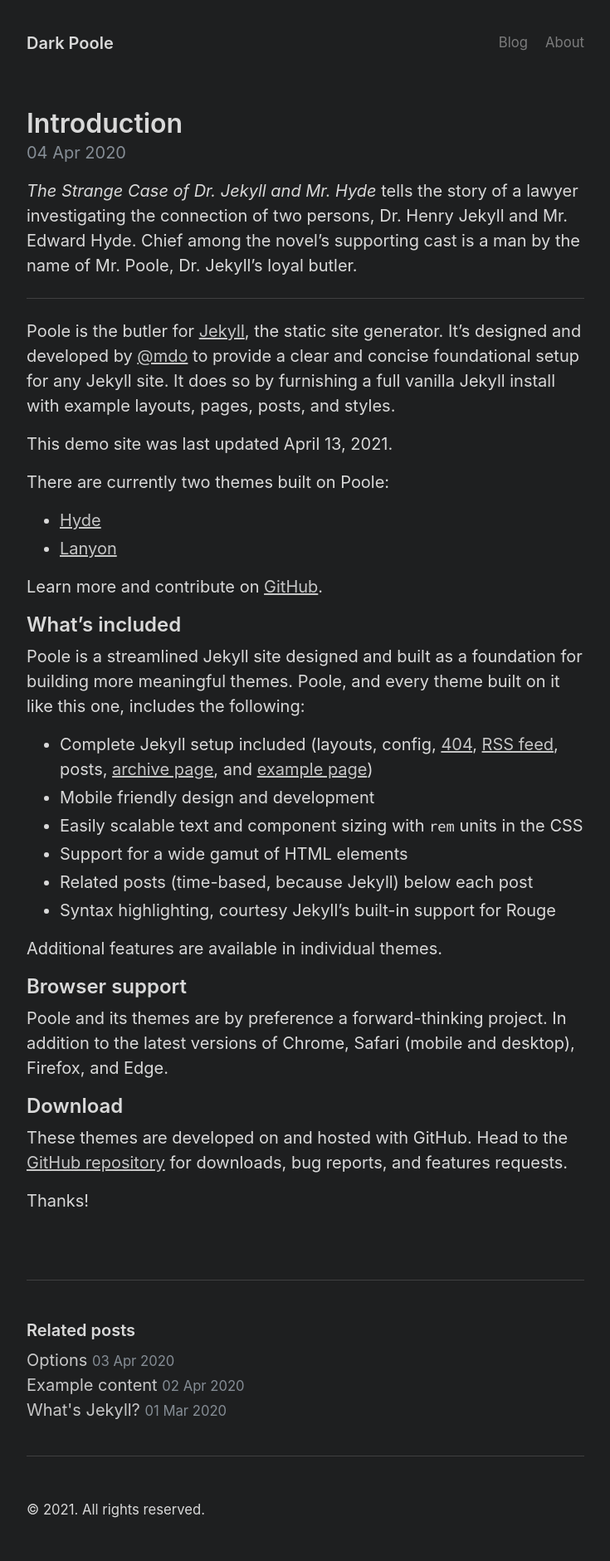
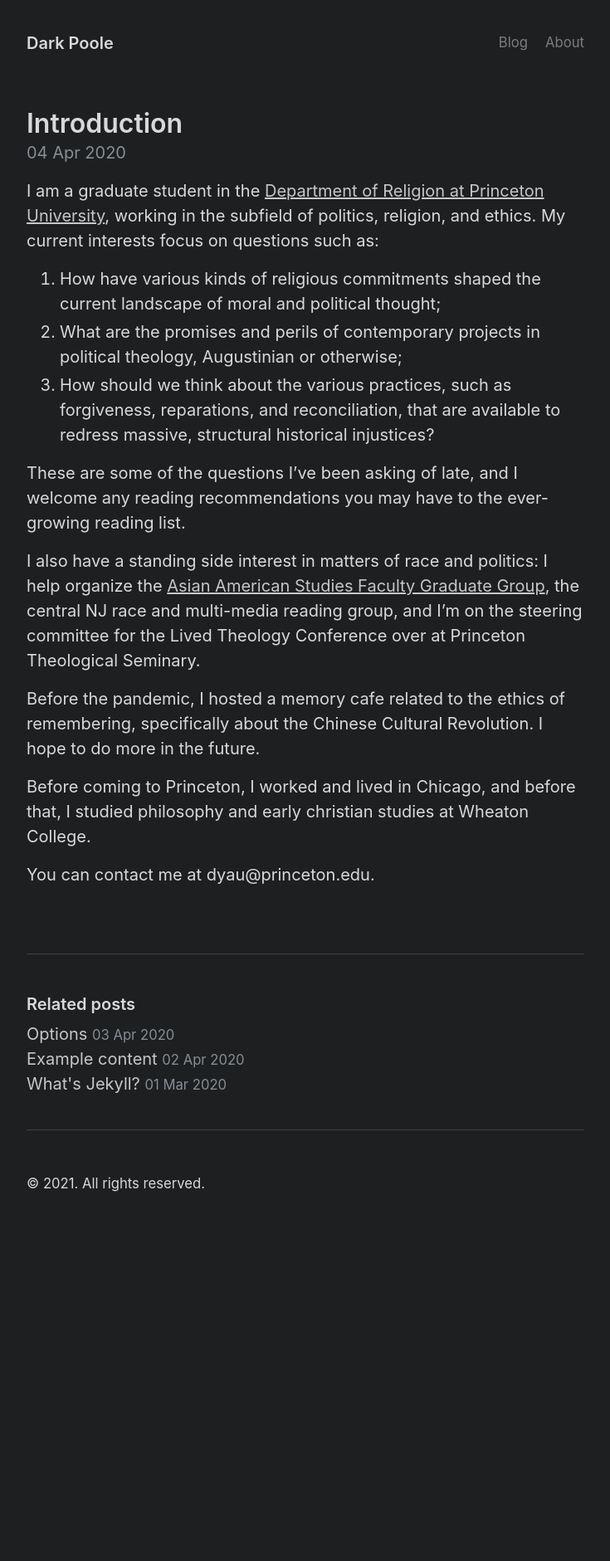
Before and after one commit to thedyau/dyau.github.io, a Jekyll site: the page built from _posts/2020-04-04-introduction.md, in a window 1280 px wide. Shown: the whole page at 83% size, without its empty margins (272-1007 px from the left). Built offline with Jekyll 4.4.1, drawn with Linux system fonts in a browser that asks for light colours; after the commit the page ends 1488 px from its top, so only the background shows below that.

Commit message:
first post

```diff
--- a/_posts/2020-04-04-introduction.md
+++ b/_posts/2020-04-04-introduction.md
@@ -3,40 +3,19 @@
 title: Introduction
 ---
 
-*The Strange Case of Dr. Jekyll and Mr. Hyde* tells the story of a lawyer investigating the connection of two persons, Dr. Henry Jekyll and Mr. Edward Hyde. Chief among the novel's supporting cast is a man by the name of Mr. Poole, Dr. Jekyll's loyal butler.
 
------
+I am a graduate student in the [Department of Religion at Princeton University](https://religion.princeton.edu/people/students/graduate-students/darren-yau/), working in the subfield of politics, religion, and ethics. My current interests focus on questions such as:
 
-Poole is the butler for [Jekyll](http://jekyllrb.com), the static site generator. It's designed and developed by [@mdo](https://twitter.com/mdo) to provide a clear and concise foundational setup for any Jekyll site. It does so by furnishing a full vanilla Jekyll install with example layouts, pages, posts, and styles.
+1. How have various kinds of religious commitments shaped the current landscape of moral and political thought;
+2. What are the promises and perils of contemporary projects in political theology, Augustinian or otherwise;
+3. How should we think about the various practices, such as forgiveness, reparations, and reconciliation, that are available to redress massive, structural historical injustices?
 
-This demo site was last updated {{ site.time | date: "%B %d, %Y" }}.
+These are some of the questions I’ve been asking of late, and I welcome any reading recommendations you may have to the ever-growing reading list.
 
-There are currently two themes built on Poole:
+I also have a standing side interest in matters of race and politics: I help organize the [Asian American Studies Faculty Graduate Group](https://ihum.princeton.edu/reading-groups/asian-american-studies-reading-group), the central NJ race and multi-media reading group, and I’m on the steering committee for the Lived Theology Conference over at Princeton Theological Seminary.
 
-* [Hyde](http://hyde.getpoole.com)
-* [Lanyon](http://lanyon.getpoole.com)
+Before the pandemic, I hosted a memory cafe related to the ethics of remembering, specifically about the Chinese Cultural Revolution. I hope to do more in the future.
 
-Learn more and contribute on [GitHub]({{ site.github.repo }}).
+Before coming to Princeton, I worked and lived in Chicago, and before that, I studied philosophy and early christian studies at Wheaton College.
 
-## What's included
-
-Poole is a streamlined Jekyll site designed and built as a foundation for building more meaningful themes. Poole, and every theme built on it like this one, includes the following:
-
-* Complete Jekyll setup included (layouts, config, [404]({{ '404.html' | relative_url }}), [RSS feed]({{ 'atom.xml' | relative_url }}), posts, [archive page]({{ 'archive' | relative_url }}), and [example page]({{ 'about' | relative_url }}))
-* Mobile friendly design and development
-* Easily scalable text and component sizing with `rem` units in the CSS
-* Support for a wide gamut of HTML elements
-* Related posts (time-based, because Jekyll) below each post
-* Syntax highlighting, courtesy Jekyll's built-in support for Rouge
-
-Additional features are available in individual themes.
-
-## Browser support
-
-Poole and its themes are by preference a forward-thinking project. In addition to the latest versions of Chrome, Safari (mobile and desktop), Firefox, and Edge.
-
-## Download
-
-These themes are developed on and hosted with GitHub. Head to the [GitHub repository]({{ site.github.repo }}) for downloads, bug reports, and features requests.
-
-Thanks!
+You can contact me at dyau@princeton.edu.
```
